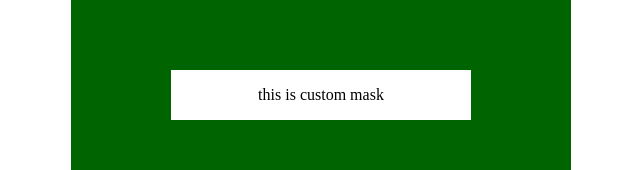
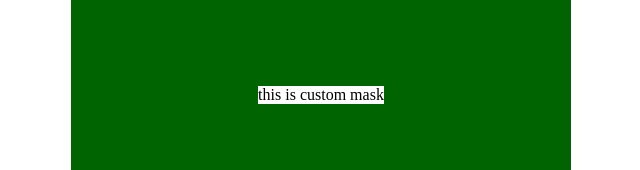
Before and after one commit to yezipi/vue3-easy-swiper, a Vue app: page / in a window 1280 px wide. Shown: the part 481-651 px from the top of the page, without its empty margins (319-959 px from the left). Built offline with nearby package versions, Linux system fonts and the light colour scheme.

Commit message:
feat: update

```diff
--- a/examples/App.vue
+++ b/examples/App.vue
@@ -122,12 +122,7 @@ function onItemClick(item: any) {
 }
 .demo-btn button { margin: 0 30px; }
 .custom-box {
-  width: 300px;
-  height: 50px;
   background: #fff;
   position: absolute;
-  display: flex;
-  align-items: center;
-  justify-content: center;
 }
 </style>
```
Also changed, not shown: 1 other file (tests, documents, lock files or other folders).
